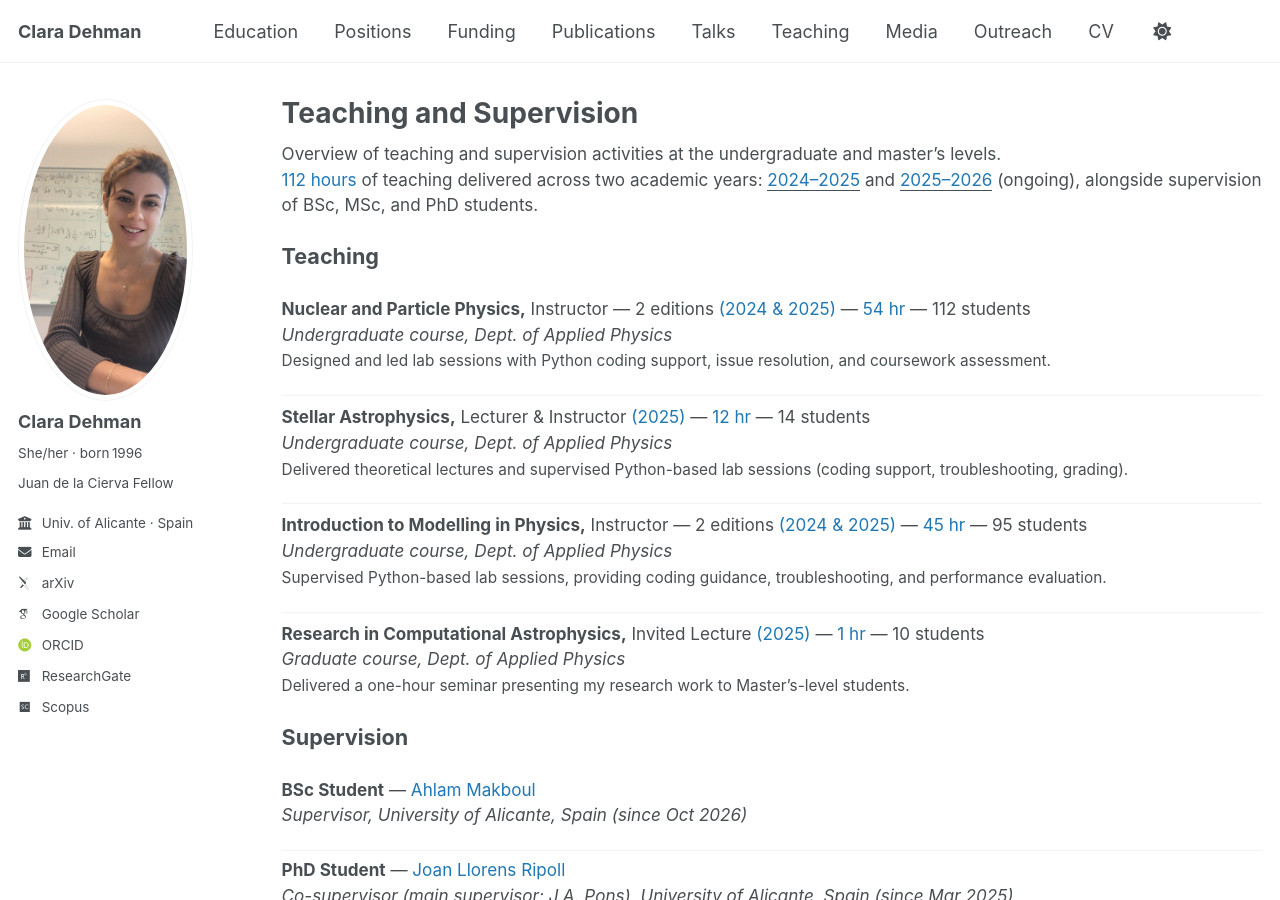
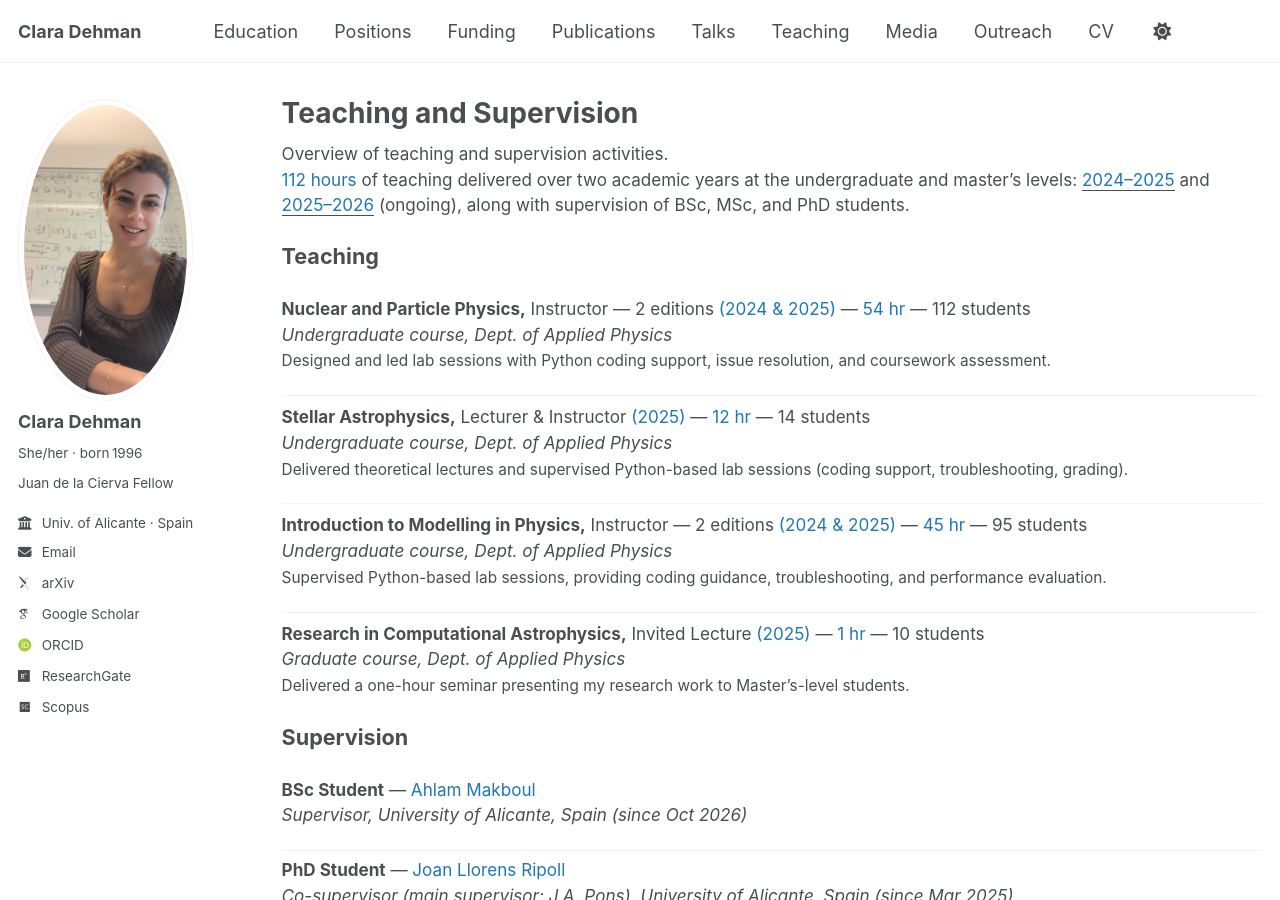
Before and after one commit to ClaraDehman/ClaraDehman.github.io, a Jekyll site: the page built from _pages/teaching.html, in a window 1280 px wide and 900 px high. Built offline with Jekyll 4.4.1, drawn with Linux system fonts in a browser that asks for light colours; some web fonts are replaced.

Commit message:
Update teaching.html

```diff
--- a/_pages/teaching.html
+++ b/_pages/teaching.html
@@ -6,10 +6,10 @@ author_profile: true
 ---
 
 <p class="archive__item-excerpt" style="font-size: 0.95em;">
-  Overview of teaching and supervision activities at the undergraduate and master’s levels.<br>
-  <span style="color:#1f77b4;">112 hours</span> of teaching delivered across two academic years:
+  Overview of teaching and supervision activities.<br>
+  <span style="color:#1f77b4;">112 hours</span> of teaching delivered over two academic years at the undergraduate and master’s levels:
   <span style="color:#1f77b4;"><u>2024–2025</u></span> and
-  <span style="color:#1f77b4;"><u>2025–2026</u></span> (ongoing), alongside supervision of BSc, MSc, and PhD students.
+  <span style="color:#1f77b4;"><u>2025–2026</u></span> (ongoing), along with supervision of BSc, MSc, and PhD students.
 </p>
 
 {% include base_path %}
```
